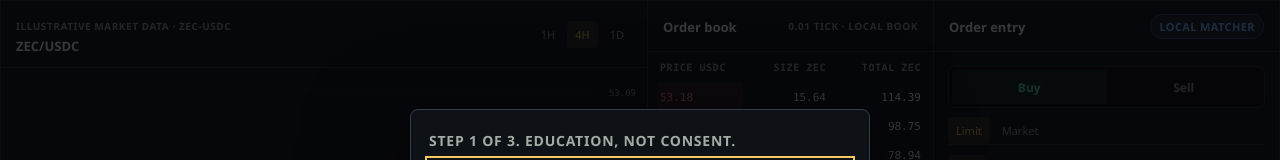
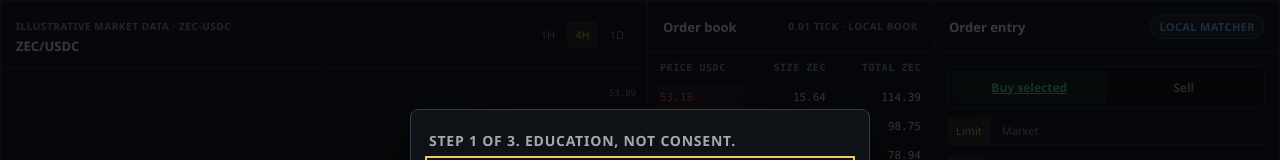
Before and after one commit to EauDoon/Phlebas, a Next.js app: page /trade in a window 1280 px wide. Shown: the part 174-334 px from the top of the page. Built offline with nearby package versions, Linux system fonts and the light colour scheme.

Commit message:
feat: label selected Buy and Sell in text not color alone

```diff
--- a/src/components/terminal.module.css
+++ b/src/components/terminal.module.css
@@ -574,6 +574,10 @@
   font-weight: 680;
 }
 
+.segmented button[aria-pressed="true"] {
+  text-decoration: underline;
+}
+
 .segmented .buyActive {
   color: var(--buy);
   background: var(--buy-soft);
--- a/src/components/trade-ticket.tsx
+++ b/src/components/trade-ticket.tsx
@@ -28,6 +28,7 @@ import {
   formatQuotePreviewAmount,
   marketOrderConstraintCopy,
   parseStrictDecimal,
+  sideControlCopy,
   ZEC_ATOMIC_RULE,
   QUOTE_PRICE_ATOMIC_RULE,
 } from "@/lib/order";
@@ -497,7 +498,7 @@ export function TradeTicket({
           aria-pressed={side === "buy"}
           onClick={() => setSide("buy")}
         >
-          Buy
+          {sideControlCopy("buy", side === "buy")}
         </button>
         <button
           type="button"
@@ -505,7 +506,7 @@ export function TradeTicket({
           aria-pressed={side === "sell"}
           onClick={() => setSide("sell")}
         >
-          Sell
+          {sideControlCopy("sell", side === "sell")}
         </button>
       </div>
 
```
Also changed, not shown: 1 other file (tests, documents, lock files or other folders).
